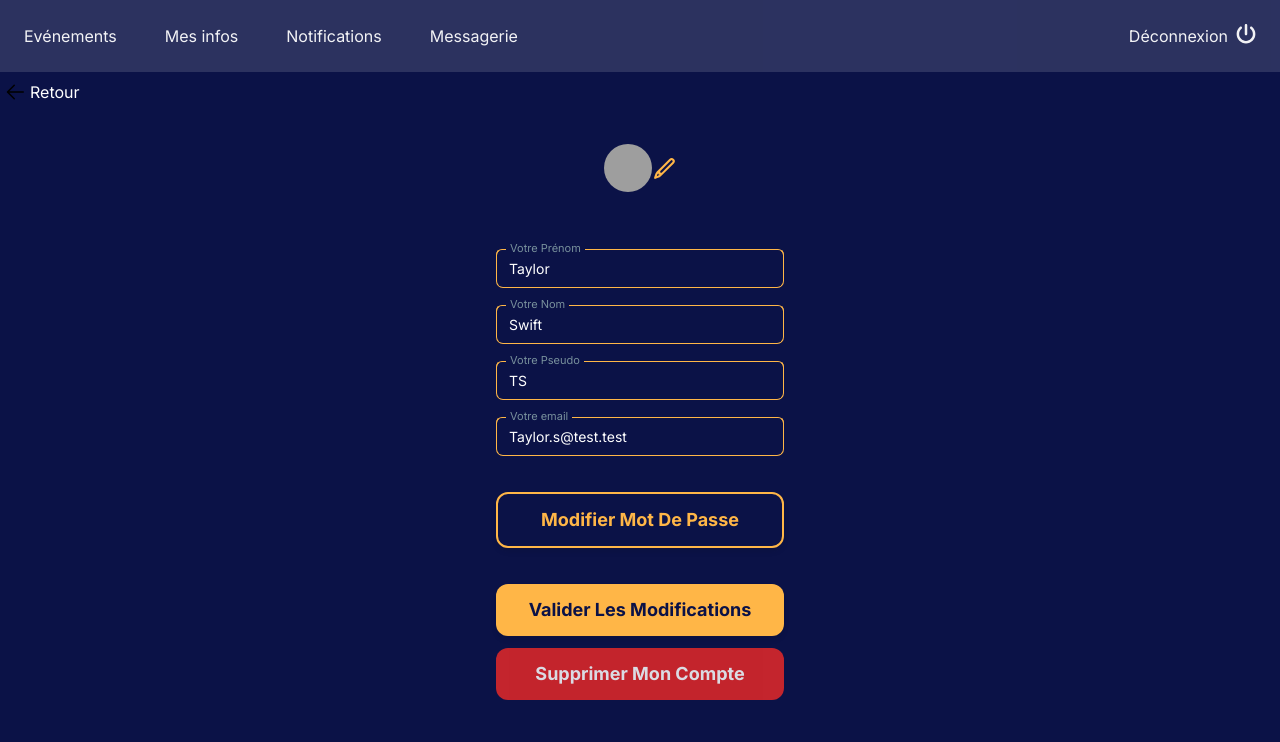
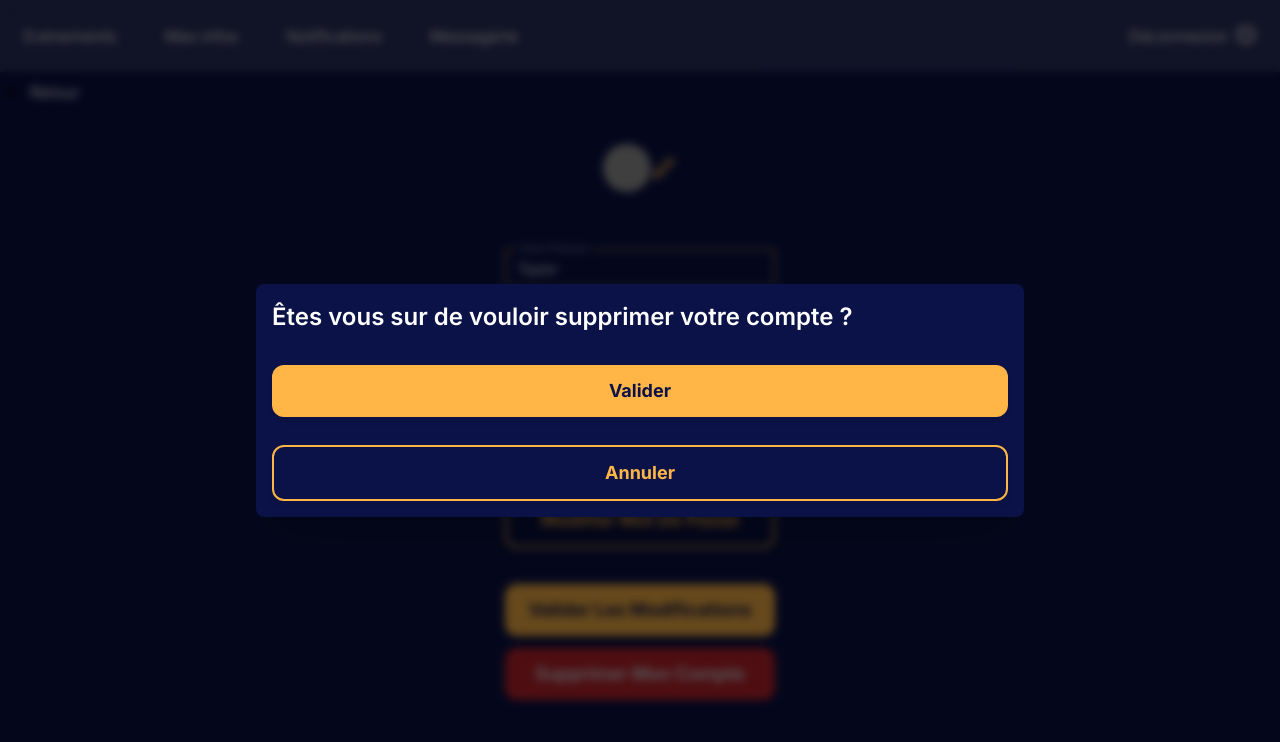
Before and after one commit to kersolo/ManagEvent_front, a React (Vite) app: page /profile/modifications in a window 1280 px wide. Both pictures are taken after a click on the button "Supprimer Mon Compte". Shown: the top 742 px of the page. Built offline with nearby package versions, Linux system fonts and the light colour scheme; grey boxes are pictures that could not be loaded.

Commit message:
EVENT_DEVPUNK-52and113

```diff
--- a/src/App.tsx
+++ b/src/App.tsx
@@ -1,19 +1,18 @@
-import { useEffect, useState } from "react";
-import { Route, Routes, useLocation } from "react-router-dom";
-import "./App.css";
-import NavBar from "./components/NavBar/NavBar";
-import NavBarAdmin from "./components/NavBar/NavBarAdmin";
-import ContactPage from "./pages/Contact/ContactPage";
-import CheckEmailPage from "./pages/Login/CheckEmailPage";
-import ResetPassPage from "./pages/Login/ResetPassPage";
-import UpdateProfilePage from "./pages/Profil/UpdateProfilePage";
-import SignUpPage, { NewUserProps } from "./pages/SignUp/SignUpPage";
-import { getUsers } from "./services/api/user";
+import { useState } from 'react';
+import { Route, Routes, useLocation } from 'react-router-dom';
+import './App.css';
+import NavBar from './components/NavBar/NavBar';
+import NavBarAdmin from './components/NavBar/NavBarAdmin';
+import ContactPage from './pages/Contact/ContactPage';
+import CheckEmailPage from './pages/Login/CheckEmailPage';
+import ResetPassPage from './pages/Login/ResetPassPage';
+import UpdateProfilePage from './pages/Profil/UpdateProfilePage';
+import SignUpPage from './pages/SignUp/SignUpPage';
 
 export default function App() {
   // checking route path to display NavBar or NavBarAdmin
   const { pathname } = useLocation();
-  const isAdminPath = new RegExp("^/admin");
+  const isAdminPath = new RegExp('^/admin');
   const isPanelAdmin = pathname.match(isAdminPath);
   //
 
@@ -21,32 +20,15 @@ export default function App() {
   const [isAdmin, setIsAdmin] = useState(false);
   ////
 
-  const [users, setUsers] = useState<NewUserProps[] | undefined>([]);
-
-  function handleSubmitUser(newUser: NewUserProps): void {
-    setUsers([...(users as []), newUser]);
-  }
-
-  useEffect(() => {
-    const loadUser = async () => {
-      const response = await getUsers();
-      setUsers(response);
-    };
-    loadUser();
-  }, []);
-
   return (
     <>
       {isPanelAdmin ? <NavBarAdmin /> : <NavBar isAdmin={isAdmin} />}
       <Routes>
-        <Route path="/" element={""} />
+        <Route path="/" element={''} />
         <Route path="/contact" element={<ContactPage />} />
         <Route path="/login/reset-pass" element={<ResetPassPage />} />
         <Route path="/login/check-email" element={<CheckEmailPage />} />
-        <Route
-          path="/inscription"
-          element={<SignUpPage handleSubmitUser={handleSubmitUser} />}
-        />
+        <Route path="/inscription" element={<SignUpPage />} />
         <Route path="/profile/modifications" element={<UpdateProfilePage />} />
       </Routes>
     </>
--- /dev/null
+++ b/src/components/DialogDeleteUser.tsx
@@ -0,0 +1,33 @@
+import React from 'react';
+import { Dialog, DialogHeader, DialogFooter } from '@material-tailwind/react';
+import ButtonDefault from './ButtonDefault';
+
+interface DialogDeleteUserProps {
+  handleDelete: () => void;
+}
+
+export function DialogDeleteUser({ handleDelete }: DialogDeleteUserProps) {
+  const [open, setOpen] = React.useState(false);
+
+  const handleOpen = () => setOpen(!open);
+
+  return (
+    <>
+      <ButtonDefault variant="delete" onClick={handleOpen}>
+        Supprimer mon compte
+      </ButtonDefault>
+
+      <Dialog className="bg-darkBlueDP" open={open} handler={handleOpen}>
+        <DialogHeader className="text-white">
+          Êtes vous sur de vouloir supprimer votre compte ?
+        </DialogHeader>
+        <DialogFooter className="flex flex-col gap-7">
+          <ButtonDefault onClick={handleDelete}>Valider</ButtonDefault>
+          <ButtonDefault variant="secondary" onClick={handleOpen}>
+            Annuler
+          </ButtonDefault>
+        </DialogFooter>
+      </Dialog>
+    </>
+  );
+}
--- a/src/components/InputDefault.tsx
+++ b/src/components/InputDefault.tsx
@@ -24,7 +24,7 @@ export function InputDefault<T extends FieldValues>({
   className
 }: InputDefaultProps<T>) {
   return (
-    <div className="w-72">
+    <div>
       <Input
         {...register(name)}
         label={label}
--- a/src/components/SelectDefault.tsx
+++ b/src/components/SelectDefault.tsx
@@ -25,7 +25,7 @@ export function SelectDefault<T extends FieldValues>({
   className
 }: SelectDefaultProps<T>) {
   return (
-    <div className="w-72">
+    <div>
       <Select
         children={undefined}
         {...(register(name), { onChange: onChange })}
--- a/src/components/TextareaDefault.tsx
+++ b/src/components/TextareaDefault.tsx
@@ -22,7 +22,7 @@ export function TextareaDefault<T extends FieldValues>({
   className
 }: TextareaDefaultProps<T>) {
   return (
-    <div className="w-96">
+    <div>
       <Textarea
         {...register(name)}
         label={label}
--- a/src/pages/Profil/UpdateProfilePage.tsx
+++ b/src/pages/Profil/UpdateProfilePage.tsx
@@ -1,6 +1,5 @@
 import {
   Avatar,
-  Button,
   Dialog,
   DialogBody,
   DialogFooter,
@@ -13,17 +12,21 @@ import { useEffect, useState } from 'react';
 import { getUserProfile } from '../../services/api/profile';
 import Pencil from '../../assets/pencil.svg';
 import BackIcon from '../../assets/back-icon.svg';
-import { Link } from 'react-router-dom';
+import { Link, useNavigate } from 'react-router-dom';
+import { DialogDeleteUser } from '../../components/DialogDeleteUser';
 
 interface ProfileInfosProps {
+  id?: number;
   firstname: string;
   lastname: string;
   nickname: string;
+  email: string;
   avatar_url: string;
-  email: string;
 }
 
 export default function UpdateProfilePage() {
+  const navigate = useNavigate();
+  const [open, setOpen] = useState(false);
   const [usersProfile, setUsersProfile] = useState<
     ProfileInfosProps[] | undefined
   >([]);
@@ -42,19 +45,43 @@ export default function UpdateProfilePage() {
     formState: { errors }
   } = useForm<ProfileInfosProps>();
 
+  // async function putPorfileUser(UpdateProfile: ProfileInfosProps) {
+  //   try {
+  //     const { data } = await axios.put(`/user`, UpdateProfile);
+  //     return data;
+  //   } catch (err) {
+  //     console.log('ERROR');
+  //     console.log(err);
+  //   }
+  // }
+
   const onSubmit: SubmitHandler<ProfileInfosProps> = (data) => {
     const UpdateProfile = {
       firstname: data.firstname,
       lastname: data.lastname,
       nickname: data.nickname,
-      email: data.email
+      email: data.email,
+      avatar_url: data.avatar_url
     };
     console.log('UpdateProfile:', UpdateProfile);
+    // putPorfileUser(UpdateProfile);
+  };
+  // const onSubmitTest: SubmitHandler<ProfileInfosProps> = (data) => {
+  //   const bibi = {
+  //     avatar_url: data.avatar_url[0]?.name
+  //   };
+  //   handleOpen();
+  //   console.log('onSubmitTest:', bibi);
+  // };
+
+  const handleOpen = () => {
+    setOpen(!open);
   };
 
-  const [open, setOpen] = useState(false);
-  const handleOpen = () => {
-    setOpen(!open);
+  const handleDelete = () => {
+    // axios.delete('/user/id');
+    console.log('Votre compte a bien été supprimé');
+    navigate('/');
   };
 
   return (
@@ -65,47 +92,48 @@ export default function UpdateProfilePage() {
           <p>Retour</p>
         </div>
       </Link>
-      <div className="flex flex-col items-center gap-14 mt-10 ">
-        {usersProfile?.map((infos) => (
+      {/* {usersProfile?.filter((user)=>user.id === id)} */}
+      {usersProfile
+        ?.filter((user) => user.id === 1)
+        .map((infos, index) => (
+          <div key={index} className="flex flex-col items-center gap-14 mt-10 ">
             <>
-            <div className="flex">
-              <Avatar id="avatar_url" src={infos.avatar_url} alt="avatar_url" />
-              <button onClick={handleOpen}>
-                <img src={Pencil} alt="" />
-              </button>
-              <Dialog open={open} handler={handleOpen}>
-                <form action="" onSubmit={handleSubmit(onSubmit)}>
-                  <DialogHeader>Veuillez Uploader votre image</DialogHeader>
-                  <DialogBody>
-                    <input type="file" {...register('avatar_url')} />
-                  </DialogBody>
-                  <DialogFooter>
-                    <Button
-                      variant="text"
-                      color="red"
-                      onClick={handleOpen}
-                      className="mr-1"
-                    >
-                      <span>Cancel</span>
-                    </Button>
-                    <Button
-                      type="submit"
-                      variant="gradient"
-                      color="green"
-                      onClick={handleOpen}
-                    >
-                      <span>Confirm</span>
-                    </Button>
-                  </DialogFooter>
-                </form>
-              </Dialog>
-            </div>
               <div className="flex flex-col gap-3">
                 <form
                   onSubmit={handleSubmit(onSubmit)}
                   className="flex flex-col justify-center gap-4"
                   action=""
                 >
+                  <div className="flex justify-center mb-10 ">
+                    <Avatar
+                      id="avatar_url"
+                      src={infos.avatar_url}
+                      alt="avatar"
+                    />
+                    <button onClick={handleOpen}>
+                      <img src={Pencil} alt="" />
+                    </button>
+                    <Dialog
+                      className="bg-darkBlueDP"
+                      open={open}
+                      handler={handleOpen}
+                    >
+                      <DialogHeader className="text-white">
+                        Veuillez Uploader votre image
+                      </DialogHeader>
+                      <DialogBody>
+                        <input {...register('avatar_url')} type="file" />
+                      </DialogBody>
+                      <DialogFooter>
+                        <ButtonDefault onClick={handleOpen}>
+                          Valider
+                        </ButtonDefault>
+                        <ButtonDefault variant="secondary" onClick={handleOpen}>
+                          Annuler
+                        </ButtonDefault>
+                      </DialogFooter>
+                    </Dialog>
+                  </div>
                   <InputDefault
                     label="Votre Prénom"
                     name="firstname"
@@ -148,13 +176,11 @@ export default function UpdateProfilePage() {
                     Valider les modifications
                   </ButtonDefault>
                 </form>
-              <ButtonDefault variant="delete">
-                Supprimer mon compte
-              </ButtonDefault>
+                <DialogDeleteUser handleDelete={handleDelete} />
               </div>
             </>
+          </div>
         ))}
-      </div>
     </>
   );
 }
--- a/src/pages/Profil/profilFaker.ts
+++ b/src/pages/Profil/profilFaker.ts
@@ -1,5 +1,6 @@
 const profileFaker = [
   {
+    id: 1,
     firstname: 'Taylor',
     lastname: 'Swift',
     nickname: 'TS',
--- a/src/pages/SignUp/SignUpPage.tsx
+++ b/src/pages/SignUp/SignUpPage.tsx
@@ -16,9 +16,6 @@ export type Inputs = {
   password: string;
   confirmPassword: string;
 };
-interface SignUpPageProps {
-  handleSubmitUser: (newUser: NewUserProps) => void;
-}
 
 const schema = yup
   .object({
@@ -38,7 +35,7 @@ const schema = yup
 
   .required();
 
-export default function SignUpPage({ handleSubmitUser }: SignUpPageProps) {
+export default function SignUpPage() {
   const {
     register,
     handleSubmit,
@@ -46,6 +43,16 @@ export default function SignUpPage({ handleSubmitUser }: SignUpPageProps) {
   } = useForm<Inputs>({
     resolver: yupResolver(schema)
   });
+
+  // async function postUsers(newUser: NewUserProps) {
+  //   try {
+  //     const { data } = await axios.post(`/user`, newUser);
+  //     return data;
+  //   } catch (err) {
+  //     console.log('ERROR');
+  //     console.log(err);
+  //   }
+  // }
 
   const onSubmit: SubmitHandler<Inputs> = (data) => {
     const newUser = {
@@ -55,7 +62,7 @@ export default function SignUpPage({ handleSubmitUser }: SignUpPageProps) {
     };
     console.log('data:', newUser);
 
-    handleSubmitUser(newUser);
+    // postUsers(newUser);
   };
 
   return (
@@ -66,7 +73,7 @@ export default function SignUpPage({ handleSubmitUser }: SignUpPageProps) {
       <div className="border rounded-lg border-gray-800 p-6">
         <form
           onSubmit={handleSubmit(onSubmit)}
-          className="flex flex-col justify-center gap-6"
+          className="flex flex-col justify-center gap-6 w-72"
           action=""
           aria-label="Inscription"
         >
--- a/src/services/api/profile.ts
+++ b/src/services/api/profile.ts
@@ -4,7 +4,7 @@ export async function getUserProfile() {
   try {
     const data = await profileFaker;
 
-    //const { data } = await axios.get("/message");
+    //const { data } = await axios.get("/user");
     return data;
   } catch (err) {
     console.log('ERROR');
```
Also changed, not shown: src/components/ButtonDefault.tsx (+8 -8 lines), 2 other files (tests, documents, lock files or other folders). Lines whose indentation alone changed are shown as unchanged.
